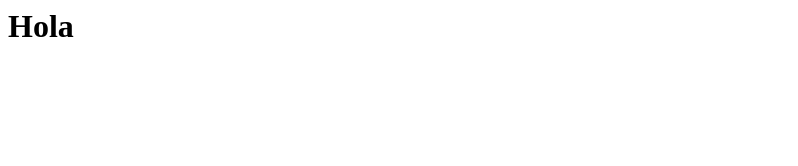
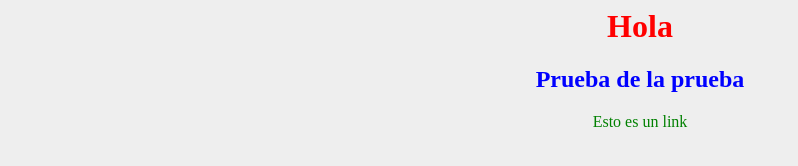
Before and after one commit to cesarglzc/gitprueba, a plain HTML site: page index.html in a window 1280 px wide. Shown: the whole page, without its empty margins (0-798 px from the left). Drawn offline with Linux system fonts and the light colour scheme.

Commit message:
Se agrego csss

```diff
--- a/index.html
+++ b/index.html
@@ -1,9 +1,16 @@
 <html>
 <head>
+
+	<link rel="stylesheet" type="text/css" href="styles/styles.css">
 </head>
 
 <body>
-	<h1>Hola</h1>
+
+	<center>
+		<h1>Hola</h1>
+		<h2>Prueba de la prueba</h2>
+		<a href= "hola">Esto es un link</a>
+	</center>
 
 </body>
 
--- /dev/null
+++ b/styles/styles.css
@@ -0,0 +1,25 @@
+
+
+body{
+	background: #eee;
+}
+
+h1{
+	color:red;
+}
+
+
+h2{
+	color: blue;
+}
+
+a{
+	color:green;
+	text-decoration: none;
+}
+
+a:hover{
+	color: purple;
+	font-size: 18px;
+
+}
```
